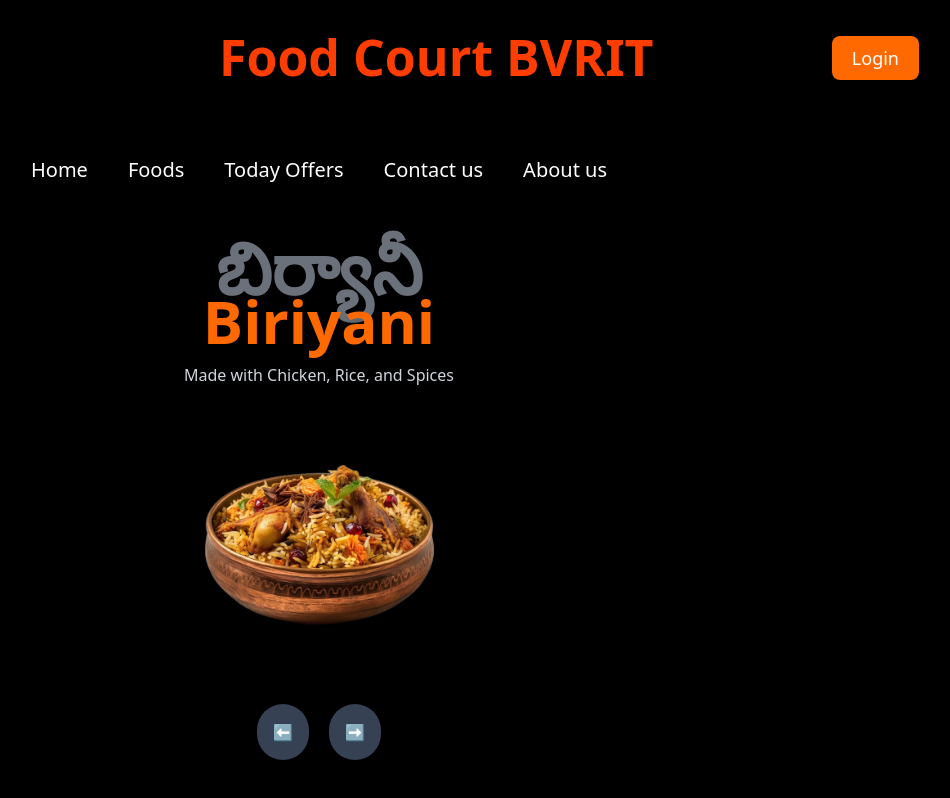
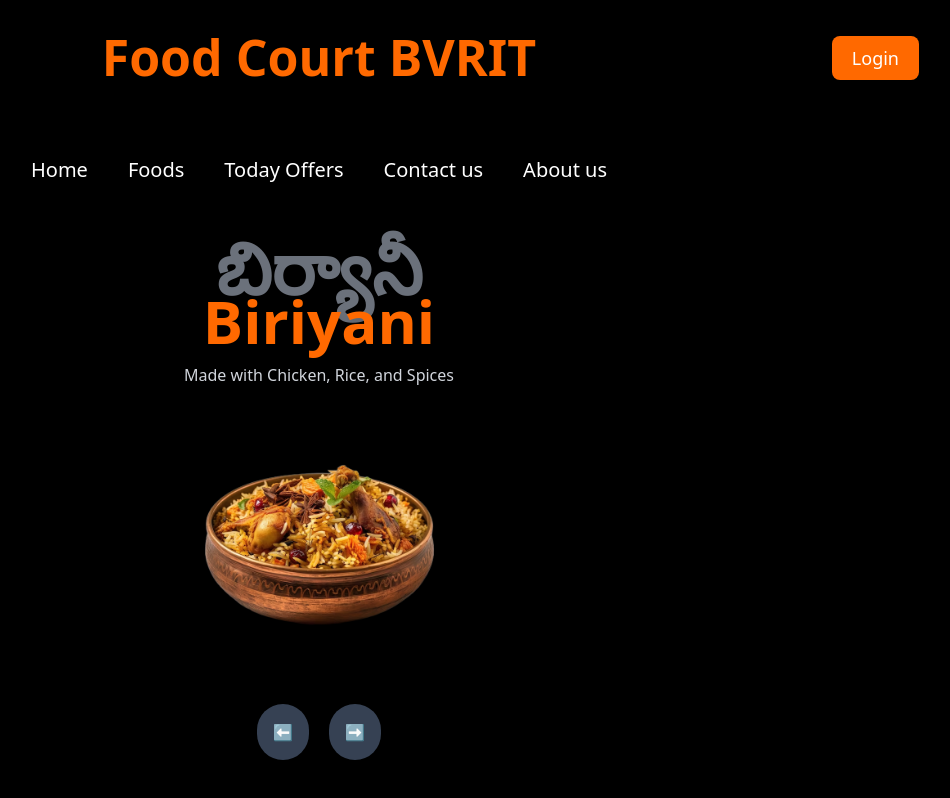
Before and after one commit to ajay0120/Food-Court, a React (Vite) app in the folder client/: page / in a window 1280 px wide. Shown: the whole page, without its empty margins (321-1271 px from the left). Built offline with nearby package versions, Linux system fonts and the light colour scheme.

Commit message:
made heading into button

```diff
--- a/client/src/LandingPage.jsx
+++ b/client/src/LandingPage.jsx
@@ -24,13 +24,10 @@ function LandingPage() {
     <div className="bg-black min-h-screen text-white flex flex-col items-center">
       {/* Navbar */}
       <div className="w-full flex justify-between items-center px-10 py-5">
-        <h1
-          style={{ color: "#ff3d00" }}
-          className="text-orange-500 text-[50px] font-bold text-center cursor-pointer ml-[500px]"
-          onClick={() => navigate("/")}
-        >
+      <button className="text-orange-500 text-[50px] font-bold text-center flex-1 cursor-pointer"
+          onClick={() => navigate("/")}>
           Food Court BVRIT
-        </h1>
+        </button>
 
         {/* Login or Profile Section */}
         <div className="absolute right-10">
```
